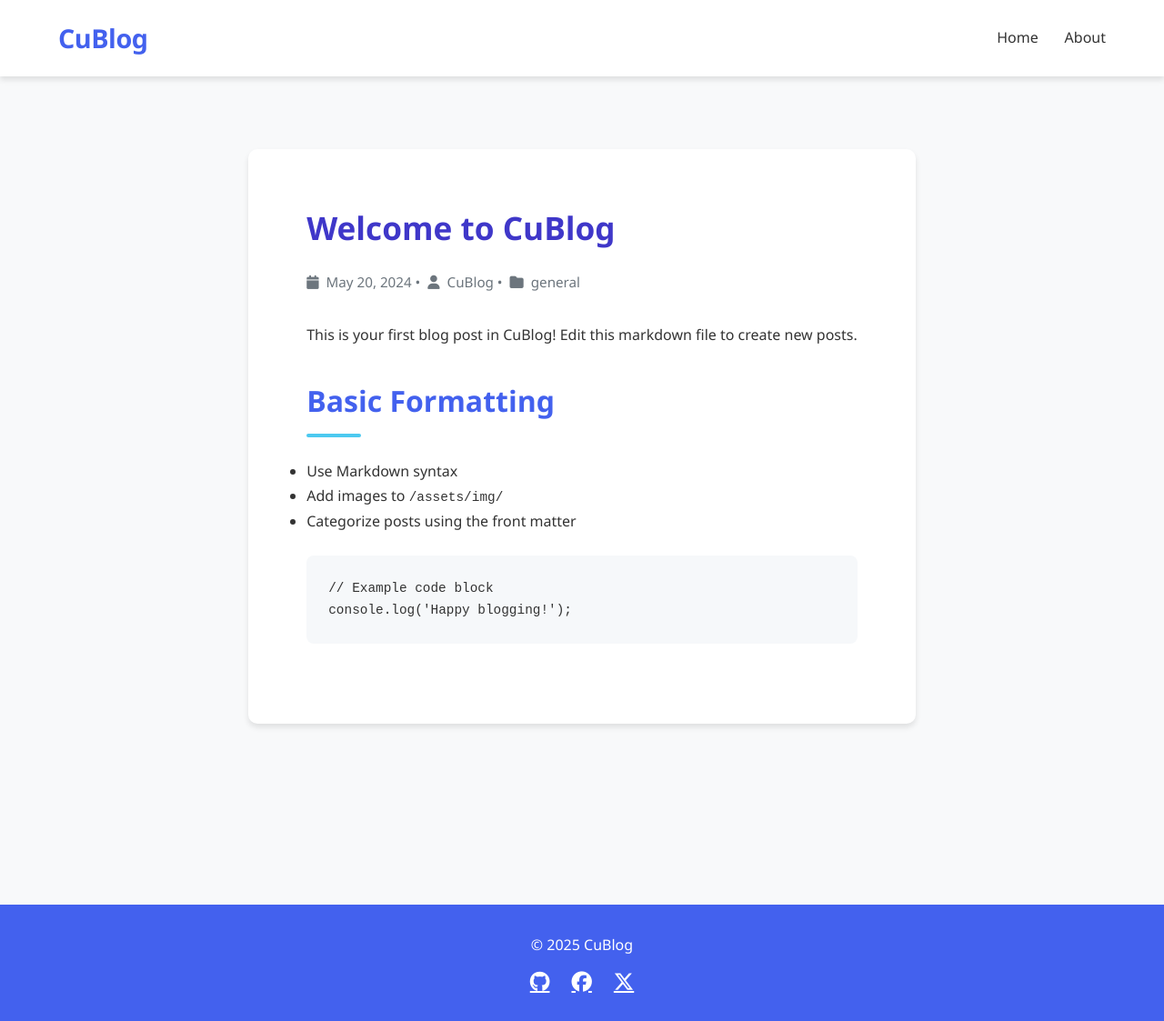
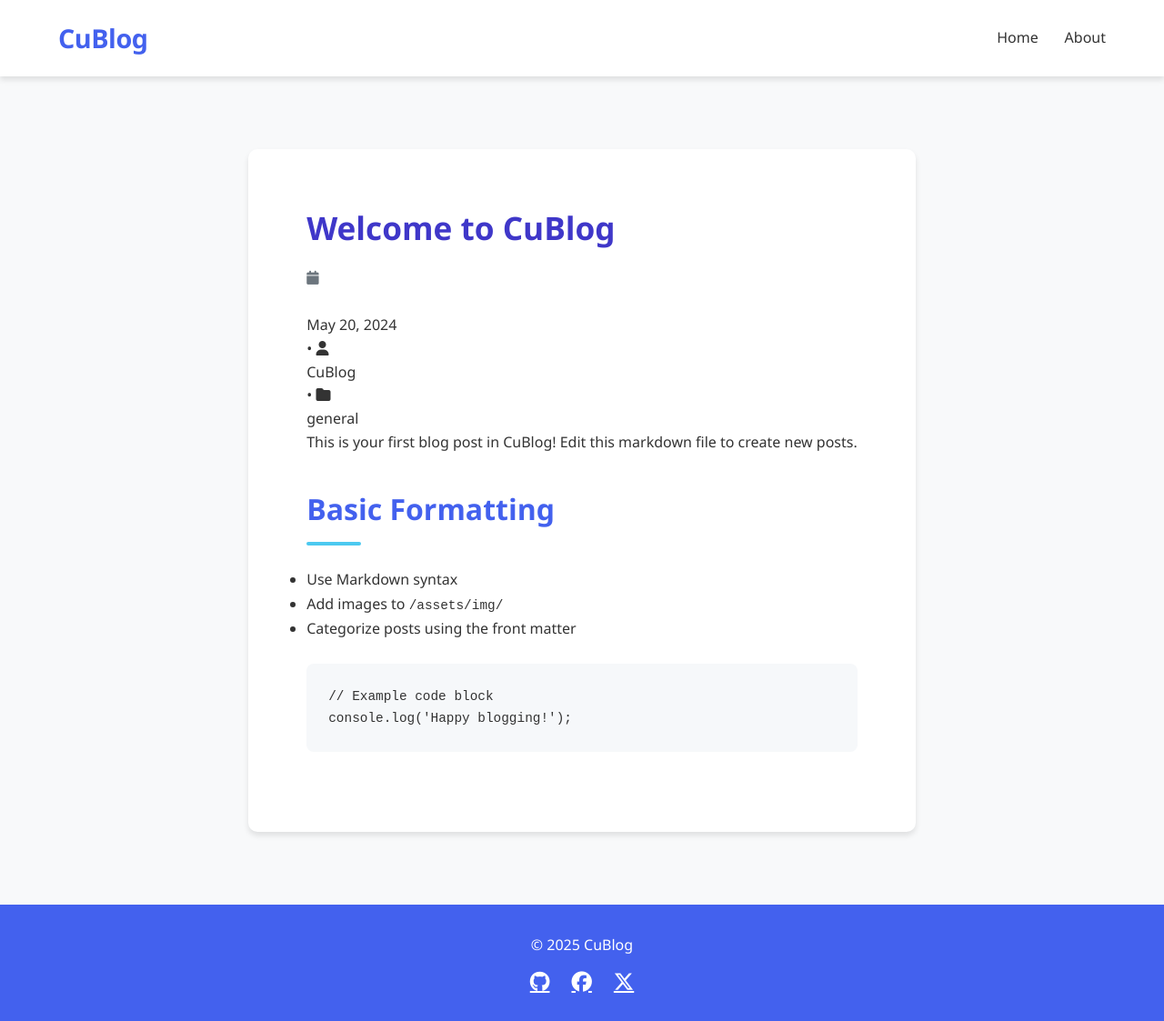
Before and after one commit to RyaninChina11/CuBlog, a Jekyll site: the page built from _posts/2024-05-20-welcome-to-cublog.md, in a window 1280 px wide and 1123 px high. Shown: the whole window at 91% size. Built offline with Jekyll 4.4.1, drawn with Linux system fonts in a browser that asks for light colours.

Commit message:
Update post.html

```diff
--- a/_layouts/post.html
+++ b/_layouts/post.html
@@ -5,9 +5,9 @@
     <article class="post">
       <h1>{{ page.title }}</h1>
       <p class="meta">
-        <i class="fas fa-calendar"></i> {{ page.date | date: "%B %-d, %Y" }}
-        {% if page.author %} • <i class="fas fa-user"></i> {{ page.author }}{% endif %}
-        {% if page.categories %} • <i class="fas fa-folder"></i> {{ page.categories | join: ", " }}{% endif %}
+        <i class="fas fa-calendar"></i> <p>{{ page.date | date: "%B %-d, %Y" }}</p>
+        {% if page.author %} • <i class="fas fa-user"></i> <p>{{ page.author }}</p>{% endif %}
+        {% if page.categories %} • <i class="fas fa-folder"></i> <p>{{ page.categories | join: ", " }}</p>{% endif %}
       </p>
       <div class="content">
         {{ content }}
```
